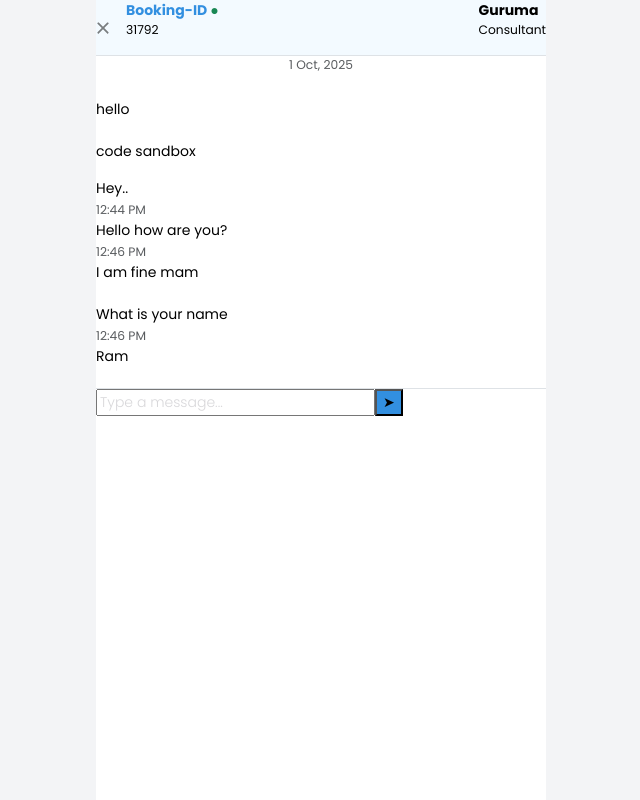
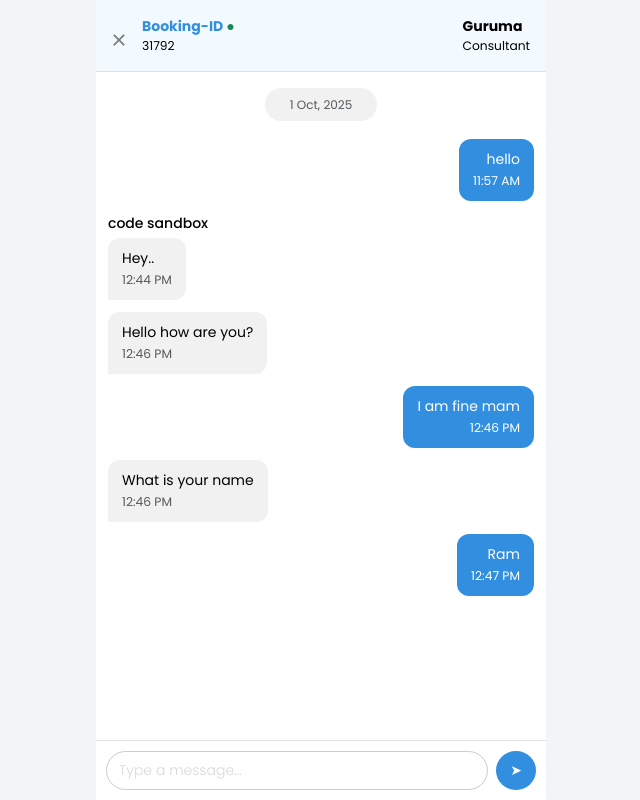
Before and after one commit to ravicyfrid/jahanvi-astro, a Next.js app: page /chat in a window 1280 px wide. Shown: the whole page, without its empty margins (319-959 px from the left). Built offline with nearby package versions, Linux system fonts and the light colour scheme; no server answers; what store would draw is missing.

Commit message:
Chat-page html create and design

```diff
--- a/src/assets/scss/app.scss
+++ b/src/assets/scss/app.scss
@@ -490,6 +490,11 @@ p {
 .gems-details-mobile {
   padding-bottom: 50px;
 
+  .gemeston-single-silder {
+    .swiper-wrapper {
+      padding-bottom: 35px;
+    }
+  }
 
 
   .gemestone-content h6 {
@@ -498,13 +503,16 @@ p {
 
   .gemes-details-card-box {
     box-shadow: rgba(100, 100, 111, 0.2) 0px 7px 29px 0px;
-    h5{
+
+    h5 {
       font-size: 15px;
     }
-    h6{
+
+    h6 {
       font-size: 14px;
     }
-    p{
+
+    p {
       font-size: 13px;
     }
 
@@ -745,6 +753,157 @@ a {
 
   .react-tel-input .form-control {
     height: 46px !important;
+  }
+}
+
+.chat-body {
+
+  .chat-time {
+    background: #f1f1f1;
+    padding: 8px 25px;
+    border-radius: 30px;
+    font-size: 12px;
+
+  }
+
+  .code-sandbox {
+    font-size: 14px;
+    font-weight: 500;
+  }
+
+  .msg {
+    max-width: 75%;
+    margin-bottom: 12px;
+    padding: 10px 14px;
+    border-radius: 12px;
+    font-size: 14px;
+    width: fit-content
+  }
+
+  .msg-left {
+    background: #f1f1f1;
+    text-align: left;
+    border-bottom-left-radius: 0;
+  }
+
+  .msg-right {
+    background: #328fe0;
+    color: #fff;
+    margin-left: auto;
+    text-align: right;
+  }
+}
+
+.footer-menu-list {
+  position: fixed;
+  bottom: 0;
+  left: 0;
+  right: 0;
+  margin: auto;
+  text-align: center;
+  width: 100%;
+  justify-content: center;
+  display: flex;
+  max-width: 450px;
+  background-color: #fff;
+
+  .list-inline-item {
+
+    a {
+      text-align: center;
+      color: #939393;
+      position: relative;
+
+      span {
+        font-size: 12px;
+      }
+
+
+
+
+    }
+
+    .active {
+      color: #328FE0;
+
+      svg {
+        fill: #328FE0;
+      }
+
+      path {
+        fill: #328FE0;
+      }
+
+      &:before {
+        content: "";
+        position: absolute;
+        width: 25px;
+        height: 4px;
+        background: #328FE0;
+        top: -8px;
+        border-radius: 0px 0px 10px 10px;
+        left: 0;
+        right: 0;
+        margin: auto;
+
+
+      }
+    }
+
+    .add-btn {
+      height: 45px;
+      width: 45px;
+      align-items: center;
+      display: flex;
+      padding: 0;
+      justify-content: center;
+      box-shadow: rgb(38, 57, 77) 0px 20px 30px -10px;
+    }
+  }
+}
+
+.chat-footer {
+  position: fixed;
+  bottom: 0;
+  left: 0;
+  right: 0;
+  margin: auto;
+  text-align: center;
+  width: 100%;
+  justify-content: center;
+  display: flex;
+  max-width: 450px;
+  background-color: #fff;
+  padding: 10px;
+  display: flex;
+  align-items: center;
+  background: #fff;
+
+  input {
+    border-radius: 20px;
+    border: 1px solid #ccc;
+    padding: 8px 12px;
+    width: 100%;
+  }
+
+  button {
+    // background: #4a6cf7;
+    color: #fff;
+    border: none;
+    padding: 9px 14px;
+    margin-left: 8px;
+    border-radius: 50%;
+  }
+}
+
+.gems-category-card-box-list {
+  .card {
+    a {
+      img {
+        height: 140px;
+        object-fit: cover;
+      }
+    }
   }
 }
 
--- a/src/pages/chat.tsx
+++ b/src/pages/chat.tsx
@@ -5,18 +5,18 @@ const Chat = (props: any) => {
 		<>
 			{/* {props?.chats?.items?.length > 0 && (
 				<div className="offcanvas offcanvas-end" id="offcanvasRight" aria-labelledby="offcanvasRightLabel"> */}
-					<div className="offcanvas-header justify-content-between bg-light">
+			<div className="card-header d-flex p-3 justify-content-between bg-light sticky-sidebar">
 				<div className="d-flex align-items-center">
-							<button type="button" className="btn-close m-0 p-0 me-3" data-bs-dismiss="offcanvas" aria-label="Close">
+					<button type="button" className="btn-close mt-2 p-0 me-3" data-bs-dismiss="offcanvas" aria-label="Close">
 
 					</button>
 					<div>
-								<p><strong className="text-primary">Booking-ID <span className="text-success">●</span></strong>
+						<p className="mb-0"><strong className="text-primary">Booking-ID <span className="text-success">●</span></strong>
 							<small className="d-block">31792</small></p>
 					</div>
 				</div>
 				<div>
-							<p>
+					<p className="mb-0">
 						<strong className="text-black">Guruma</strong>
 						<small className="d-block">Consultant</small>
 					</p>
@@ -24,7 +24,39 @@ const Chat = (props: any) => {
 			</div>
 			<div className="offcanvas-body border-top">
 				<section className="chat">
+					<div className="container pt-4 pb-5 mb-2">
+						<div className="row gap-4">
+							<div className="col-12">
+								<div className="chat-container">
 
+									<div className="chat-body">
+										<div className="text-center text-muted small mb-4">
+											<span className="chat-time">1 Oct, 2025</span>
+										</div>
+
+										<div className="msg msg-right">
+											<span className="d-block ">hello </span>
+											<small className="text-white">11:57 AM</small>
+										</div>
+
+										<div>
+											<p className="text-black code-sandbox mb-1">code sandbox</p>
+											<div className="msg msg-left">
+												<span className="d-block">
+													Hey..
+												</span>
+												<small className="text-muted">12:44 PM</small>
+											</div>
+										</div>
+										<div className="msg msg-left">Hello how are you?<br /><small className="text-muted">12:46 PM</small></div>
+										<div className="msg msg-right">I am fine mam<br /><small className="text-white">12:46 PM</small></div>
+										<div className="msg msg-left">What is your name<br /><small className="text-muted">12:46 PM</small></div>
+										<div className="msg msg-right">Ram<br /><small className="text-white">12:47 PM</small></div>
+									</div>
+								</div>
+							</div>
+						</div>
+					</div>
 					{/* <div className="messages-chat">
 							<div className="message">
 								<div className="d-flex align-items-start">
@@ -58,39 +90,13 @@ const Chat = (props: any) => {
 						</div> */}
 
 
-							<div className="chat-container">
 
-								<div className="chat-body">
-									<div className="text-center text-muted small mb-4">
-										<span className="chat-time">1 Oct, 2025</span>
-									</div>
-
-									<div className="msg msg-right">
-										<span className="d-block ">hello </span>
-										<small className="text-white">11:57 AM</small>
-									</div>
-
-									<div>
-										<p className="text-black code-sandbox">code sandbox</p>
-										<div className="msg msg-left">
-											<span className="d-block">
-												Hey..
-											</span>
-											<small className="text-muted">12:44 PM</small>
-										</div>
-									</div>
-									<div className="msg msg-left">Hello how are you?<br /><small className="text-muted">12:46 PM</small></div>
-									<div className="msg msg-right">I am fine mam<br /><small className="text-white">12:46 PM</small></div>
-									<div className="msg msg-left">What is your name<br /><small className="text-muted">12:46 PM</small></div>
-									<div className="msg msg-right">Ram<br /><small className="text-white">12:47 PM</small></div>
-								</div>
-							</div>
 				</section>
 			</div>
-					<div className="offcanvas-footer border-top">
+			<div className="offcanvas-footer ">
 
 				<form action="" className=" w-100">
-							<div className="chat-footer">
+					<div className="chat-footer border-top">
 						<input type="text" placeholder="Type a message..." />
 						<button type="button" className="bg-primary">➤</button>
 					</div>
--- a/src/pages/gemstone-category.tsx
+++ b/src/pages/gemstone-category.tsx
@@ -23,7 +23,7 @@ const GemsCategories = () => {
     <>
       <SEOHead title={'Gemstone Category'} />
       <section className="gems-details-mobile">
-        <div className="card-header shadow-sm bg-white border-bottom p-3 sticky-sidebar d-flex justify-content-between">
+        <div className="card-header bg-white border-bottom p-3 sticky-sidebar d-flex justify-content-between">
 
           <h5 className="card-title text-black d-flex align-items-center gap-2">
             Gemstone Category
@@ -40,7 +40,7 @@ const GemsCategories = () => {
           }
         </div>
 
-        <div className="container pt-4">
+        <div className="container pt-4 gems-category-card-box-list">
           <div className="row gap-4">
             <div className="col-12">
               <div className="row">
@@ -52,7 +52,7 @@ const GemsCategories = () => {
                         <Link href={'/gemstones'}>
                           <img
                             src={item?.images?.path}
-                            className="icon card-img-top rounded-2"
+                            className="icon card-img-top w-100 rounded-2"
                             height={100}
                             width={100}
                             alt={item.title}
--- a/src/pages/gemstones.tsx
+++ b/src/pages/gemstones.tsx
@@ -21,7 +21,7 @@ const Gemstones = () => {
     <>
       <SEOHead title={'Gemstones'} />
       <section className="gems-details-mobile">
-        <div className="card-header shadow-sm bg-white border-bottom p-3 sticky-sidebar d-flex justify-content-between">
+        <div className="card-header bg-white border-bottom p-3 sticky-sidebar d-flex justify-content-between">
 
           <h5 className="card-title text-black d-flex align-items-center gap-2">
             Gemstone
--- a/src/pages/home.tsx
+++ b/src/pages/home.tsx
@@ -177,6 +177,7 @@ const Home = () => {
             </div>
 
             <div className="col-12">
+                <Link href={'/gemstone-category'}>
               <div className="card mb-3">
                 <div className="row g-0">
                   <div className="col-4">
@@ -190,9 +191,12 @@ const Home = () => {
                   </div>
                 </div>
               </div>
+              </Link>
             </div>
 
             <div className="col-12">
+                <Link href={'/gemstone-category'}>
+
               <div className="card mb-3">
                 <div className="row g-0">
                   <div className="col-4">
@@ -206,6 +210,7 @@ const Home = () => {
                   </div>
                 </div>
               </div>
+              </Link>
             </div>
           </div>
           {/* <div className="card mb-3 p-2 d-flex flex-row align-items-center">
--- a/src/pages/horoscope-list.tsx
+++ b/src/pages/horoscope-list.tsx
@@ -11,7 +11,7 @@ export default function UpdateProfile() {
 			<SEOHead title={'Update Profile'} />
 			<section className="user-profile-mobile">
 
-				<div className="card-header shadow-sm bg-white border-bottom p-3 sticky-sidebar d-flex justify-content-between">
+				<div className="card-header bg-white border-bottom p-3 sticky-sidebar d-flex justify-content-between">
 
 					<h5 className="card-title text-black d-flex align-items-center gap-2">
 						<svg xmlns="http://www.w3.org/2000/svg" version="1.1" width="23" height="20" x="0" y="0" viewBox="0 0 24 24" >
--- a/src/pages/horoscope.tsx
+++ b/src/pages/horoscope.tsx
@@ -1,7 +1,7 @@
 
 
 import { Notification, SearchIcon } from "@/assets/images";
-import { Button, InputField } from "@/components/form-inputs";
+import { Button, InputField } from "@/components";
 import SEOHead from "@/components/seo";
 import Image from "next/image";
 import PhoneInput from "react-phone-input-2";
@@ -14,11 +14,13 @@ const Consultation = () => {
 		<>
 			<SEOHead title={'Consultation'} />
 			<section className="horoscope-page-mobile bg-white">
-				<div className="card-header border-bottom shadow-sm bg-white p-3 sticky-sidebar">
+				<div className="card-header border-bottom  bg-white p-3 sticky-sidebar">
 					<h5 className="card-title text-black d-flex align-items-center gap-2">
 						<svg xmlns="http://www.w3.org/2000/svg" version="1.1" width="23" height="20" x="0" y="0" viewBox="0 0 24 24" >
 							<g><path d="M21 11H5.414l5.293-5.293a1 1 0 1 0-1.414-1.414l-7 7a1 1 0 0 0 0 1.414l7 7a1 1 0 0 0 1.414-1.414L5.414 13H21a1 1 0 0 0 0-2z" fill="#000000" opacity="1" data-original="#000000"></path></g></svg>
 						Add Horoscope</h5>
+
+
 				</div>
 
 				<div className="container pt-4">
--- a/src/pages/index.tsx
+++ b/src/pages/index.tsx
@@ -48,7 +48,7 @@ const UserLogin = () => {
 		<>
 			<SEOHead title={'Login'} />
 			<section className="">
-				<div className="d-flex justify-content-between card-header shadow-sm bg-white border-bottom p-3 sticky-sidebar">
+				<div className="d-flex justify-content-between card-header bg-white border-bottom p-3 sticky-sidebar">
 					<h6 className="mb-0">Login/Signup</h6>
 				</div>
 				<div className='login-auth-mobile login-form-page align-center d-flex justify-content-center py-2 bg-white'>
--- a/src/pages/my-booking.tsx
+++ b/src/pages/my-booking.tsx
@@ -36,7 +36,7 @@ const MyBooking = () => {
 			<SEOHead title={'My Booking'} />
 
 			<section className="my-booking-section-mobile">
-				<div className="d-flex justify-content-between mb-3 card-header shadow-sm bg-white border-bottom p-3 sticky-sidebar">
+				<div className="d-flex justify-content-between mb-3 card-header bg-white border-bottom p-3 sticky-sidebar">
 					<h6 className="mb-0">My Booking</h6>
 					<button type="button" className="border-0 bg-white"> <Image src={Notification} className="icon me-1 img-fluid" height={20} width={20} alt="notification icon" /></button>
 				</div>
--- a/src/pages/verify.tsx
+++ b/src/pages/verify.tsx
@@ -75,7 +75,7 @@ const OtpVerify = () => {
 
 			<section className="">
 				<Link href={'/'}>
-					<div className="card-header shadow-sm bg-white border-bottom p-3">
+					<div className="card-header bg-white border-bottom p-3">
 						<h5 className="card-title text-black d-flex align-items-center gap-2">
 							<svg xmlns="http://www.w3.org/2000/svg" version="1.1" width="23" height="20" x="0" y="0" viewBox="0 0 24 24"><g><path d="M21 11H5.414l5.293-5.293a1 1 0 1 0-1.414-1.414l-7 7a1 1 0 0 0 0 1.414l7 7a1 1 0 0 0 1.414-1.414L5.414 13H21a1 1 0 0 0 0-2z" fill="#000000" opacity="1" data-original="#000000"></path></g></svg>
 							Account Verification</h5>
```
Also changed, not shown: src/pages/gemstones-enquiries.tsx (added, +79 -0 lines), src/pages/gemstones/[id].tsx (+65 -4 lines). Lines whose indentation alone changed are shown as unchanged.
